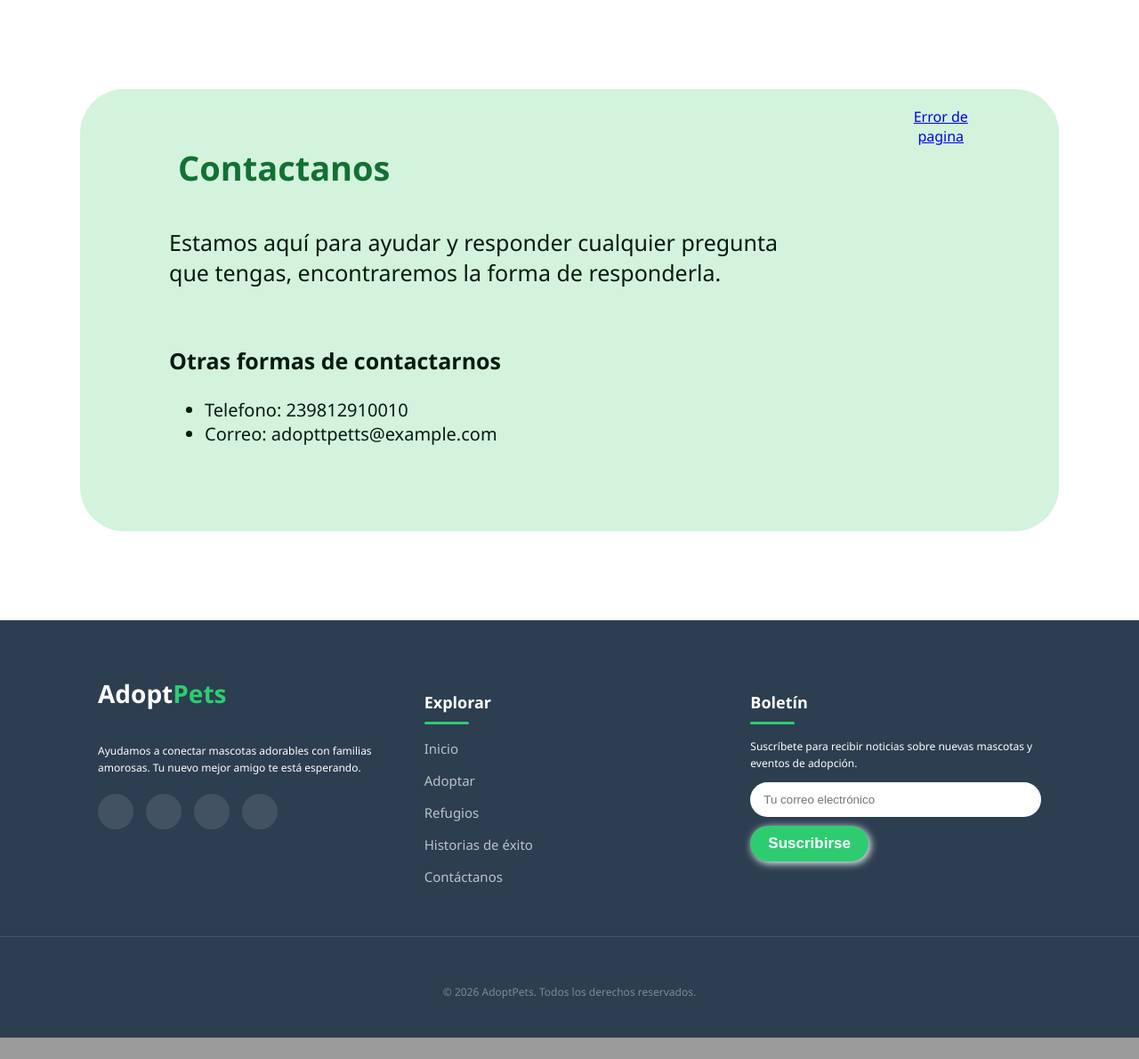
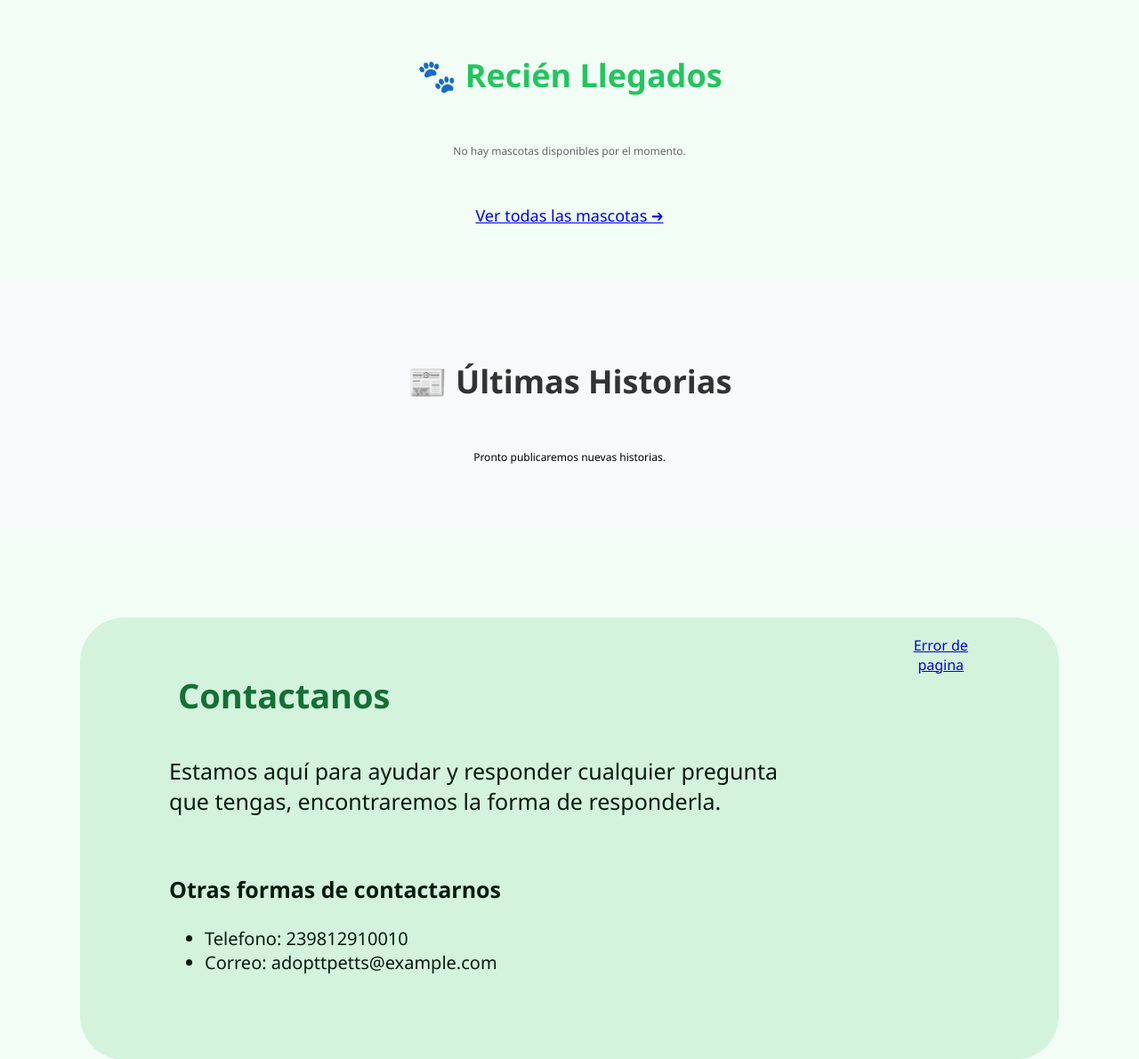
Before and after one commit to HayAky/AdoptPets-PYTHON, a Django app: page / in a window 1280 px wide. Shown: the part 1021-2211 px from the top of the page at 89% size. Before the commit the page ends 2187 px from the top, so only its background shows below. Run offline with Django 5.2, Linux system fonts and the light colour scheme.

Commit message:
se terminan de ajustar cosas

```diff
--- a/adopt_pets/urls.py
+++ b/adopt_pets/urls.py
@@ -23,8 +23,6 @@ from django.conf import settings
 from django.conf.urls.static import static
 
 urlpatterns = [
-    # CUIDADO: Django ya trae su propio panel en /admin/.
-    # Para evitar conflictos con tu panel personalizado, cambiaremos la ruta nativa de Django a /django-admin/
     path('django-admin/', admin.site.urls),
 
     # Tu nuevo Dashboard Administrativo personalizado
--- a/mascotas/templates/mascotas/lista.html
+++ b/mascotas/templates/mascotas/lista.html
@@ -128,8 +128,10 @@
         {% for mascota in mascotas %}
         <div class="pet-card">
 
-            {% if mascota.fotos.all %}
-                <img src="{{ mascota.fotos.first.url_foto }}" alt="Foto de {{ mascota.nombre }}">
+            {% if mascota.foto %}
+                <img src="{{ mascota.foto.url }}" alt="Foto de {{ mascota.nombre }}">
+            {% elif mascota.galeriafoto_set.all %}
+                <img src="{{ mascota.galeriafoto_set.first.url_foto }}" alt="Foto de {{ mascota.nombre }}">
             {% else %}
                 <img src="{% static 'img/default-pet.jpg' %}" alt="Imagen por defecto">
             {% endif %}
--- a/templates/main.html
+++ b/templates/main.html
@@ -1,13 +1,81 @@
 {% extends 'base.html' %}
 {% load static %}
 
-{% block title %}Inicio - AdoptPets{% endblock %}
+{% block title %}AdoptPets - Adopta a tu alma gemela{% endblock %}
+
+{% block extra_css %}
+    <link href="{% static 'css/main.css' %}" rel="stylesheet">
+    <link href="{% static 'css/publicmasco.css' %}" rel="stylesheet">
+{% endblock %}
 
 {% block content %}
 <section id="adoptpets">
     <div class="img-contenedor">
         <h1>AdoptPets</h1>
         <p>Adopta a tu alma gemelea</p>
+    </div>
+</section>
+
+<section class="container" style="max-width: 1400px; margin: 60px auto; padding: 0 20px;">
+    <h2 style="text-align: center; color: #22C55E; font-size: 36px; margin-bottom: 40px;">🐾 Recién Llegados</h2>
+
+    <div class="pet-grid">
+        {% for mascota in mascotas %}
+            <div class="pet-card">
+
+                {% if mascota.foto %}
+                    <img src="{{ mascota.foto.url }}" alt="Foto de {{ mascota.nombre }}">
+                {% elif mascota.galeriafoto_set.all %}
+                    <img src="{{ mascota.galeriafoto_set.first.url_foto }}" alt="Foto de {{ mascota.nombre }}">
+                {% else %}
+                    <img src="{% static 'img/default-pet.jpg' %}" alt="Imagen por defecto">
+                {% endif %}
+
+                <div class="pet-info">
+                    <h3>{{ mascota.nombre }}</h3>
+                    <p><strong>Especie:</strong> <span>{{ mascota.especie|title }}</span></p>
+                    <p><strong>Raza:</strong> <span>{{ mascota.raza|default:"Mestizo" }}</span></p>
+
+                    <a href="{% url 'solicitar_adopcion' mascota.id_mascota %}" class="adopt-btn" style="display: block; text-align: center; margin-top: 15px;">
+                        💚 Quiero Adoptar
+                    </a>
+                </div>
+            </div>
+        {% empty %}
+            <p style="text-align: center; grid-column: 1/-1; color: #666;">No hay mascotas disponibles por el momento.</p>
+        {% endfor %}
+    </div>
+
+    <div style="text-align: center; margin-top: 40px;">
+        <a href="{% url 'lista_mascotas' %}" class="btn btn-primary" style="padding: 12px 30px; font-size: 18px; border-radius: 30px;">
+            Ver todas las mascotas ➔
+        </a>
+    </div>
+</section>
+
+<section style="background: #f8f9fa; padding: 60px 20px; margin-bottom: 40px;">
+    <div style="max-width: 1200px; margin: 0 auto;">
+        <h2 style="text-align: center; color: #333; font-size: 36px; margin-bottom: 40px;">📰 Últimas Historias</h2>
+
+        <div style="display: grid; grid-template-columns: repeat(auto-fit, minmax(350px, 1fr)); gap: 30px;">
+            {% for blog in blogs %}
+                <div style="background: white; border-radius: 15px; overflow: hidden; box-shadow: 0 4px 15px rgba(0,0,0,0.05); display: flex; flex-direction: column;">
+                    {% if blog.imagen_url %}
+                        <div style="height: 200px; overflow: hidden;">
+                            <img src="{{ blog.imagen_url }}" style="width: 100%; height: 100%; object-fit: cover;">
+                        </div>
+                    {% endif %}
+                    <div style="padding: 25px; flex-grow: 1;">
+                        <span style="background: #e0f2fe; color: #0369a1; padding: 5px 10px; border-radius: 8px; font-size: 12px; font-weight: bold;">{{ blog.categoria }}</span>
+                        <h3 style="color: #22C55E; margin: 15px 0 10px 0;">{{ blog.titulo }}</h3>
+                        <p style="color: #666; font-size: 14px; margin-bottom: 15px;">{{ blog.fecha_publicacion|date:"d de F, Y" }}</p>
+                        <p style="color: #555; line-height: 1.6;">{{ blog.resumen }}</p>
+                    </div>
+                </div>
+            {% empty %}
+                <p style="text-align: center; width: 100%;">Pronto publicaremos nuevas historias.</p>
+            {% endfor %}
+        </div>
     </div>
 </section>
 
@@ -20,16 +88,14 @@
                 cualquier pregunta que tengas,
                 encontraremos la forma de responderla.
             </p>
-
             <p class="texto2">Otras formas de contactarnos</p>
-
             <ul class="texto3">
                 <li>Telefono: 239812910010</li>
                 <li>Correo: adopttpetts@example.com</li>
             </ul>
         </div>
         <div class="error">
-            <a href="#" class="nav-link">Error de pagina</a>
+            <a href="/esta-ruta-no-existe" class="nav-link">Error de pagina</a>
         </div>
     </div>
 </section>
```
Also changed, not shown: mascotas/views.py (+10 -0 lines), media/mascotas_fotos/20260202_1536063_7gKld3d.jpg (added), media/mascotas_fotos/20260202_1536063_xbvT3G3.jpg (added), media/mascotas_fotos/IMG-20260329-WA0000.jpg (added), media/mascotas_fotos/IMG-20260329-WA0000_6XMDcnA.jpg (added), static/img/20260202_153606(3).jpg (added), static/img/IMG-20260329-WA0000.jpg (added).
